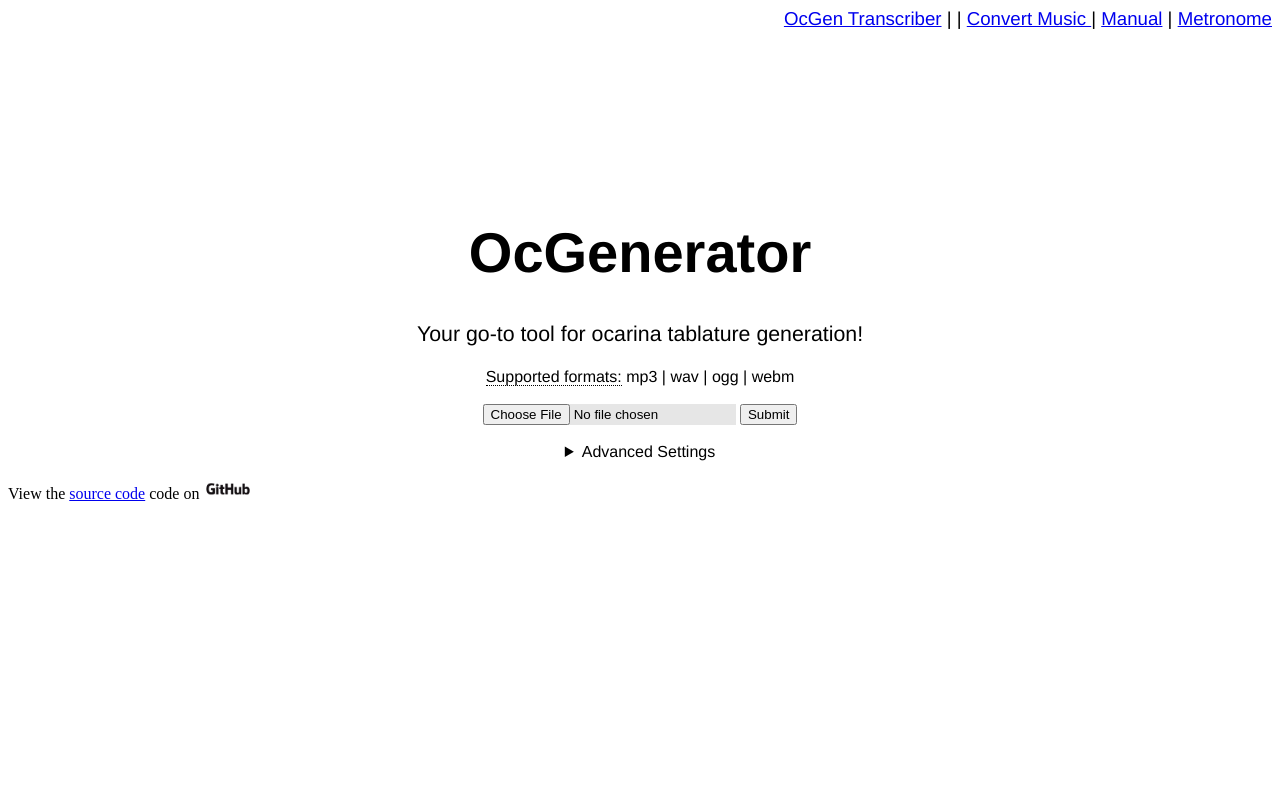
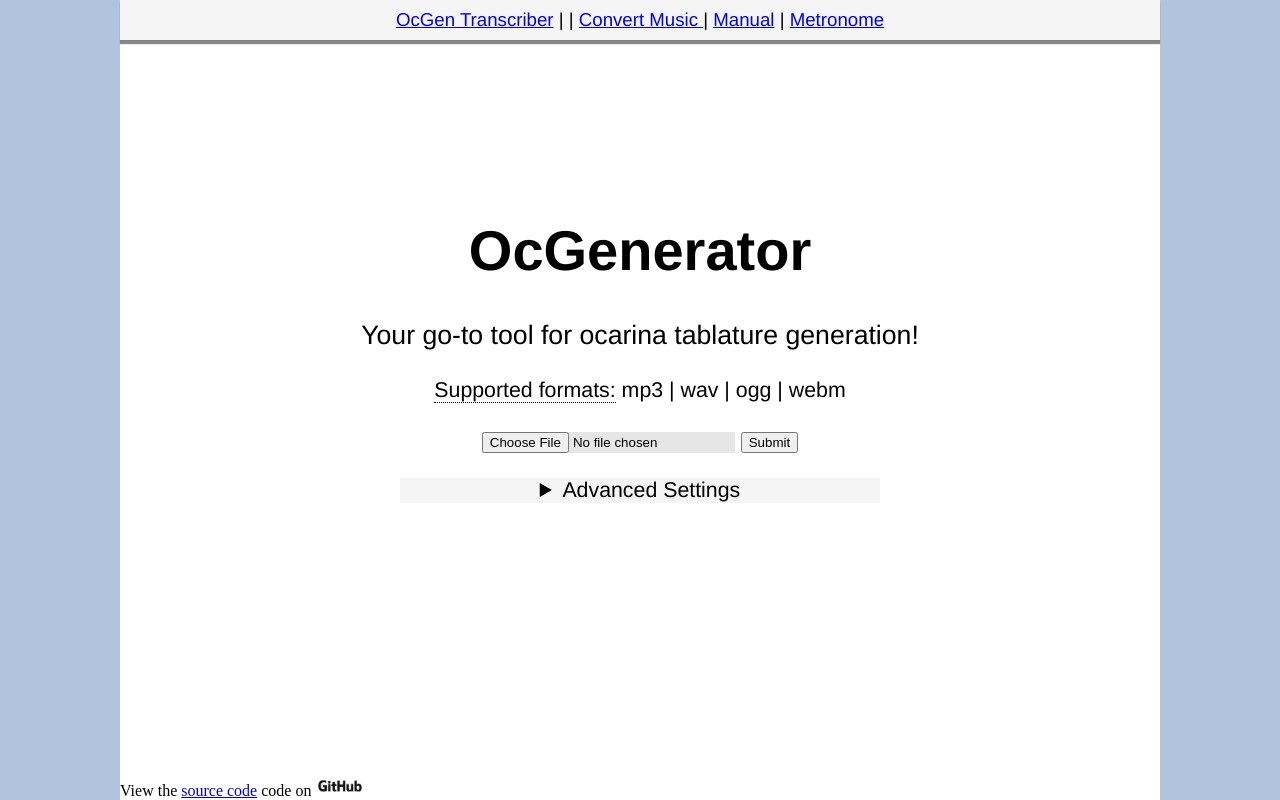
Before and after one commit to RowanAJMarshall/OcGenerator, a Flask app: page /index.html in a window 1280 px wide. Run offline with Flask 2, Linux system fonts and the light colour scheme; some libraries are stand-ins or nearby versions.

Commit message:
Altered UI

```diff
--- a/static/main.css
+++ b/static/main.css
@@ -1,17 +1,43 @@
 
-
+#footer {
+/*
+    position: absolute;
+*/
+    width: 65rem;
+    margin: 0 auto;
+    background-color: white;
+    height: 3vh;
+}
+/*Font as percentage of viewport*/
 #main {
     text-align: center;
     margin: auto;
-    margin-top: 15%;
+    margin-top: 17%;
     height: 50%;
     width: 60rem;
     display: block;
     flex-direction: column;
     justify-content: center;
     font-family: "Helvetica";
+    font-size: 16pt;
+    background-color: white;
+}
 
+html {
+    background-color: lightsteelblue;
+    min-height: 100vh;
+}
 
+body {
+    margin: 0px;
+    min-height: 100vh;
+}
+
+#content {
+    width: 65rem;
+    margin: 0 auto;
+    background-color: white;
+    height: 97vh;
 }
 
 #main span {
@@ -21,37 +47,46 @@
 #advanced-settings {
     width: 30rem;
     margin: auto;
+    background-color: #f5f5f5
 }
 
 #left-column {
     text-align: left;
 }
 
-#right-column {
-
-}
-
-#main-section {
-
-}
-
 #title {
     font-size: 42pt;
     font-family: "Helvetica";
-
-
 }
 
 #subtitle {
-    font-size: 16pt;
+    font-size: 20pt;
     font-family: "Helvetica";
 }
 
 #menu-bar {
-    text-align: right;
+    width: 65rem;
+    display: block;
+    margin-left: auto;
+    margin-right: auto;
+/*
+    margin-left: 15%;
+    margin-right: 15%;
+*/
+    text-align: center;
     font-size: 14pt;
     font-family: "Helvetica";
+    background-color: #f5f5f5;
+    height: 40px;
+    border-bottom: solid grey 1px;
 
+    box-shadow: 0px 3px 1px #888888;
+}
+
+#menu-items {
+    position: relative;
+    top: 50%;
+    transform: translateY(-50%);
 }
 
 #error {
--- a/templates/index.html
+++ b/templates/index.html
@@ -15,7 +15,7 @@
         <p id="subtitle">
             Your go-to tool for ocarina tablature generation!
         </p>
-            <form enctype="multipart/form-data" action="/" method="post" id="form">
+            <form enctype="multipart/form-data" action="/api/transcript" method="post" id="form">
                 <span title="What formats the service will currently accept. Other formats will cause an error.">Supported formats:</span>
                 mp3 |
                 wav |
@@ -57,7 +57,11 @@
                     </select>
                         <br><br>
                         <span title="Allow dynamic shifting of range. View manual for more details.">Use octave shifting:</span> &nbsp;&nbsp;
-                        <input name="shifting" type="checkbox" checked>
+                        <select name="shifting">
+                            <option value="True" selected="selected">Yes</option>
+                            <option value="False">No</option>
+                            <option value="Force">Force Transcription</option>
+                        </select>
                     </div>
 
                 </details>
```
